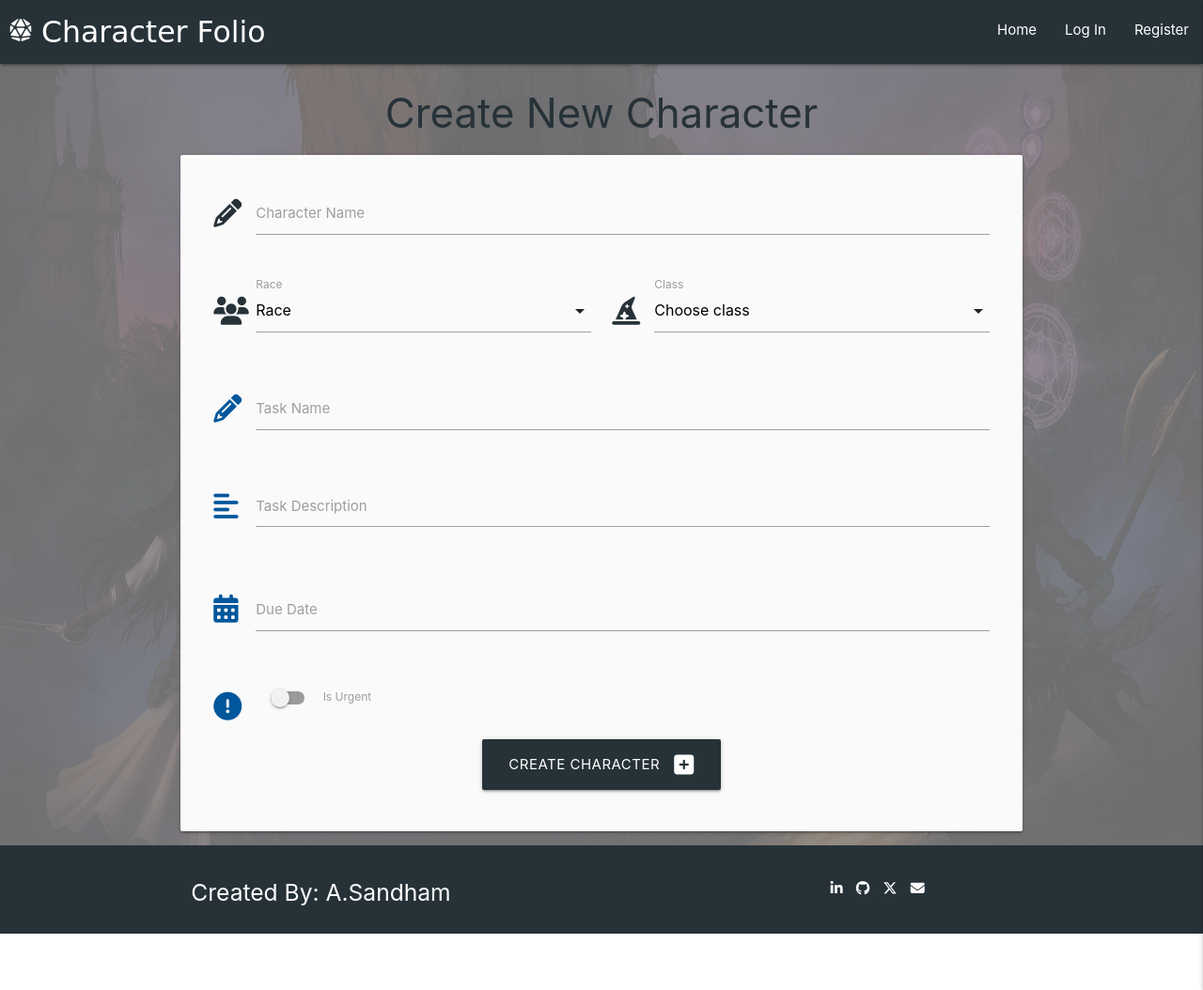
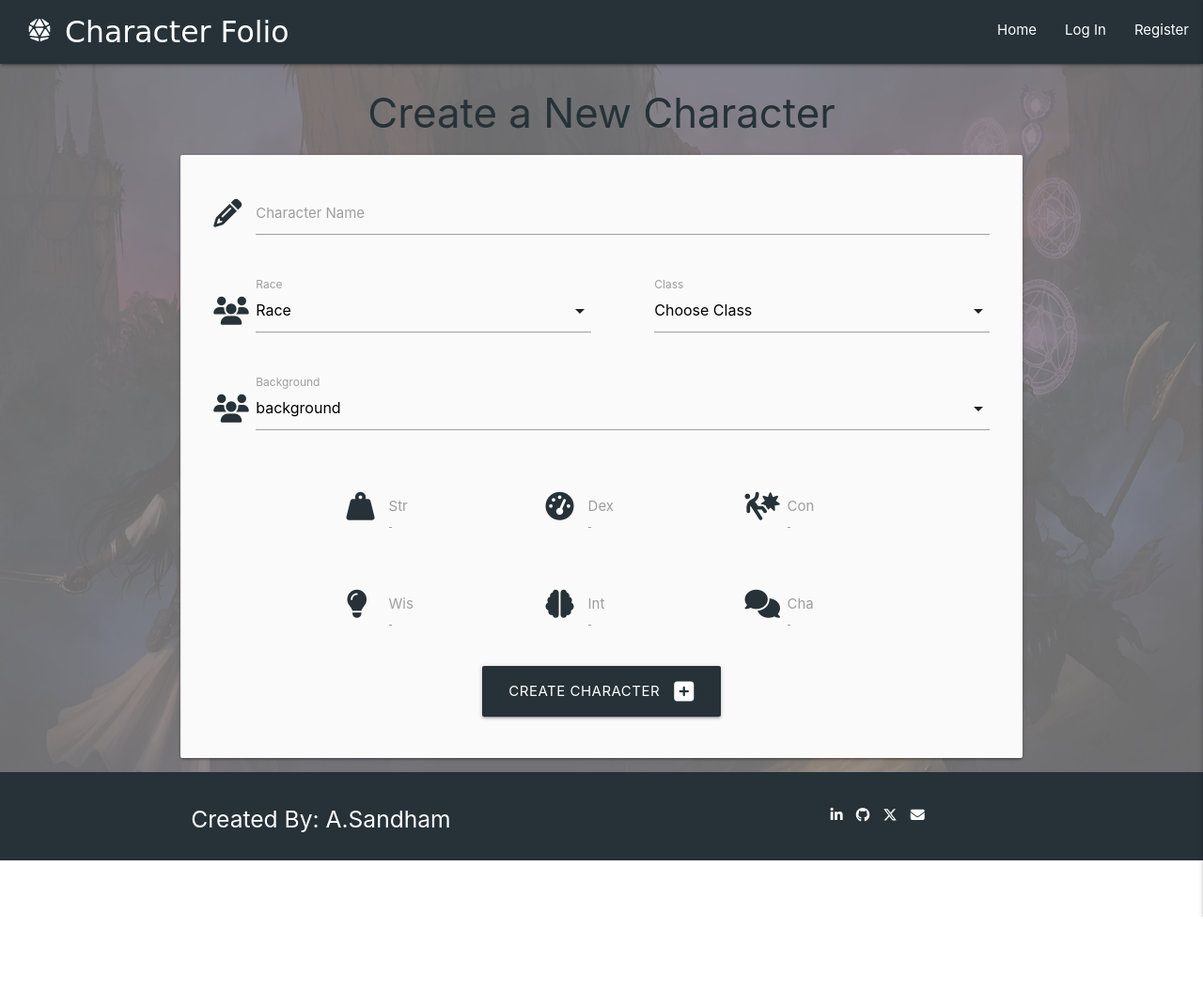
Before and after one commit to Sandham-a/ms3-character-folio, a Flask app: page /new_character in a window 1280 px wide; the page is wider, and only the part inside the window is pictured. Shown: that part at 94% size. After the commit the page ends 976 px from the top of that part, so only its background shows below. Run offline with Flask 2, Linux system fonts and the light colour scheme; data that the repository does not hold is empty; some libraries are stand-ins or nearby versions; some web fonts are replaced.

Commit message:
completed new character page

```diff
--- a/app.py
+++ b/app.py
@@ -128,9 +128,10 @@ def add_character():
         flash("Character Created")
         return redirect(url_for("new_character"))
 
-    race = mongo.db.categories.find().sort("race", 1)
-    character_class = mongo.db.categories.find().sort("category_name", 1)
-    return render_template("new_character.html", race=race, character_class = character_class)
+    races = mongo.db.race.find().sort("race", 1)
+    backgrounds = mongo.db.background.find().sort("background_name", 1)
+    character_classes = mongo.db.character_class.find().sort("class_name", 1)
+    return render_template("new_character.html", races=races, character_classes = character_classes, backgrounds=backgrounds)
 
 @app.route("/contact")
 def contact():
--- a/static/css/style.css
+++ b/static/css/style.css
@@ -12,7 +12,8 @@ body {
 }
 
 .site-icon{
-  padding-left: 10px;
+  padding-left: 30px;
+  padding-right: 5px;
 }
 
 .brand-logo{
--- /dev/null
+++ b/tempCodeRunnerFile.py
@@ -0,0 +1 @@
+character_dexterity
--- a/templates/base.html
+++ b/templates/base.html
@@ -9,6 +9,7 @@
     <link rel="stylesheet" href="https://cdnjs.cloudflare.com/ajax/libs/font-awesome/6.5.2/css/all.min.css"
     integrity="sha512-SnH5WK+bZxgPHs44uWIX+LLJAJ9/2PkPKZ5QiAj6Ta86w+fsb2TkcmfRyVX3pBnMFcV7oQPJkl9QevSCWr3W6A==" crossorigin="anonymous" referrerpolicy="no-referrer" />
     <script src="https://kit.fontawesome.com/c1c806d69a.js" crossorigin="anonymous"></script>
+    <link rel="icon" type="image/png" href="./assets/images/gamespy_logo.jpg">
     <link rel="stylesheet" href="https://cdnjs.cloudflare.com/ajax/libs/materialize/1.0.0/css/materialize.min.css">
     <link rel="stylesheet" href="{{ url_for('static', filename='css/style.css') }}" type="text/css">
     {% block styles %}
--- a/templates/new_character.html
+++ b/templates/new_character.html
@@ -1,7 +1,7 @@
 {% extends "base.html" %}
 {% block content %}
 
-    <h3 class="blue-grey-text text-darken-4 center-align">Create New Character</h3>
+    <h3 class="blue-grey-text text-darken-4 center-align">Create a New Character</h3>
 
     <div class="row card-panel grey lighten-5">
         <form class="col s12" method="POST" action="{{ url_for('get_character') }}">
@@ -20,60 +20,74 @@
                     <i class="fas fa-users prefix blue-grey-text text-darken-4"></i>
                     <select id="race" name="race" class="validate" required>
                         <option value="" disabled selected>Race</option>
-                        {% for races in race %}
+                        {% for race in races %}
                             <option value="{{ race.race }}">{{ race.race }}</option>
                         {% endfor %}
                     </select>
                     <label for="race">Race</label>
                 </div>
                 <div class="input-field col s6">
-                    <i class="fas fa-hat-wizard prefix blue-grey-text text-darken-4"></i>
+                    <i class="fas fa-wand=sparkles prefix blue-grey-text text-darken-4"></i>
                     <select id="class_name" name="class_name" class="validate" required>
-                        <option value="" disabled selected>Choose class</option>
-                        {% for classes in class %}
-                            <option value="{{ class.class_name }}">{{ class.class_name }}</option>
+                        <option value="" disabled selected>Choose Class</option>
+                        {% for character_class in character_classes %}
+                            <option value="{{ character_class.class_name }}">{{ character_class.class_name }}</option>
                         {% endfor %}
                     </select>
                     <label for="class_name">Class</label>
                 </div>
             </div>
-            <!-- characters -->
             <div class="row">
                 <div class="input-field col s12">
-                    <i class="fas fa-pencil-alt prefix light-blue-text text-darken-4"></i>
-                    <input id="task_name" name="task_name" minlength="5" maxlength="50"
-                        type="text" class="validate" required>
-                    <label for="task_name">Task Name</label>
+                    <i class="fas fa-users prefix blue-grey-text text-darken-4"></i>
+                    <select id="background_name" name="background_name" class="validate" required>
+                        <option value="" disabled selected>background</option>
+                        {% for background in backgrounds %}
+                            <option value="{{ background.background_name }}">{{ background.background_name }}</option>
+                        {% endfor %}
+                    </select>
+                    <label for="background">Background</label>
                 </div>
             </div>
-            <!-- task description -->
+            <!-- Stats -->
             <div class="row">
-                <div class="input-field col s12">
-                    <i class="fas fa-align-left prefix light-blue-text text-darken-4"></i>
-                    <textarea id="task_description" name="task_description" minlength="5"
-                        maxlength="200" class="materialize-textarea validate" required></textarea>
-                    <label for="task_description">Task Description</label>
+                <div class="input-field col s1 offset-s2">
+                    <i class="fas fa-weight-hanging prefix blue-grey-text text-darken-4"></i>
+                    <input id="character_strength" name="character_strength" minlength="1" maxlength="2"
+                        type="text" class="validate" required>
+                    <label for="character_strength">Str</label>
+                </div>
+                <div class="input-field col s1 offset-s2">
+                    <i class="fas fa-gauge-high prefix blue-grey-text text-darken-4"></i>
+                    <input id="character_dexterity" name="character_dexterity" minlength="1" maxlength="2"
+                        type="text" class="validate" required>
+                    <label for="character_dexterity">Dex</label>
+                </div>
+                <div class="input-field col s1 offset-s2">
+                    <i class="fas fa-person-falling-burst prefix blue-grey-text text-darken-4"></i>
+                    <input id="character_constitution" name="character_constitution" minlength="1" maxlength="2"
+                        type="text" class="validate" required>
+                    <label for="character_constitution">Con</label>
                 </div>
             </div>
-            <!-- due date picker -->
             <div class="row">
-                <div class="input-field col s12">
-                    <i class="fas fa-calendar-alt prefix light-blue-text text-darken-4"></i>
-                    <input id="due_date" name="due_date" type="text" class="datepicker validate" required>
-                    <label for="due_date">Due Date</label>
+                <div class="input-field col s1 offset-s2">
+                    <i class="fas fa-lightbulb prefix blue-grey-text text-darken-4"></i>
+                    <input id="character_strength" name="character_strength" minlength="1" maxlength="2"
+                        type="text" class="validate" required>
+                    <label for="character_strength">Wis</label>
                 </div>
-            </div>
-            <!-- is urgent toggle -->
-            <div class="row">
-                <div class="input-field col s12">
-                    <div class="switch">
-                        <i class="fas fa-exclamation-circle prefix light-blue-text text-darken-4"></i>
-                        <label for="is_urgent">
-                            <input type="checkbox" id="is_urgent" name="is_urgent">
-                            <span class="lever"></span>
-                            Is Urgent
-                        </label>
-                    </div>
+                <div class="input-field col s1 offset-s2">
+                    <i class="fas fa-brain prefix blue-grey-text text-darken-4"></i>
+                    <input id="character_dexterity" name="character_dexterity" minlength="1" maxlength="2"
+                        type="text" class="validate" required>
+                    <label for="character_dexterity">Int</label>
+                </div>
+                <div class="input-field col s1 offset-s2">
+                    <i class="fas fa-comments prefix blue-grey-text text-darken-4"></i>
+                    <input id="character_constitution" name="character_constitution" minlength="1" maxlength="2"
+                        type="text" class="validate" required>
+                    <label for="character_constitution">Cha</label>
                 </div>
             </div>
             <!-- submit button -->
```
